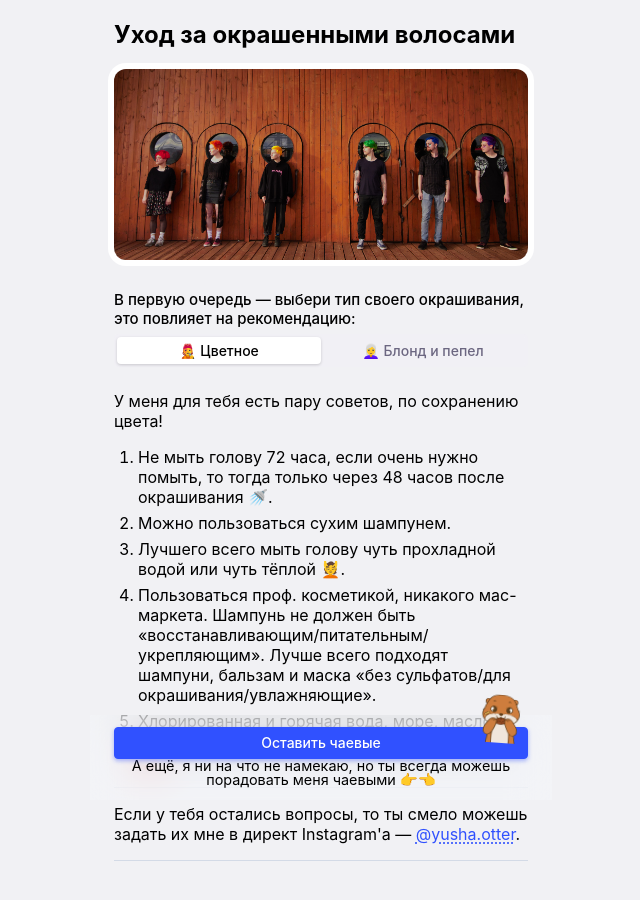
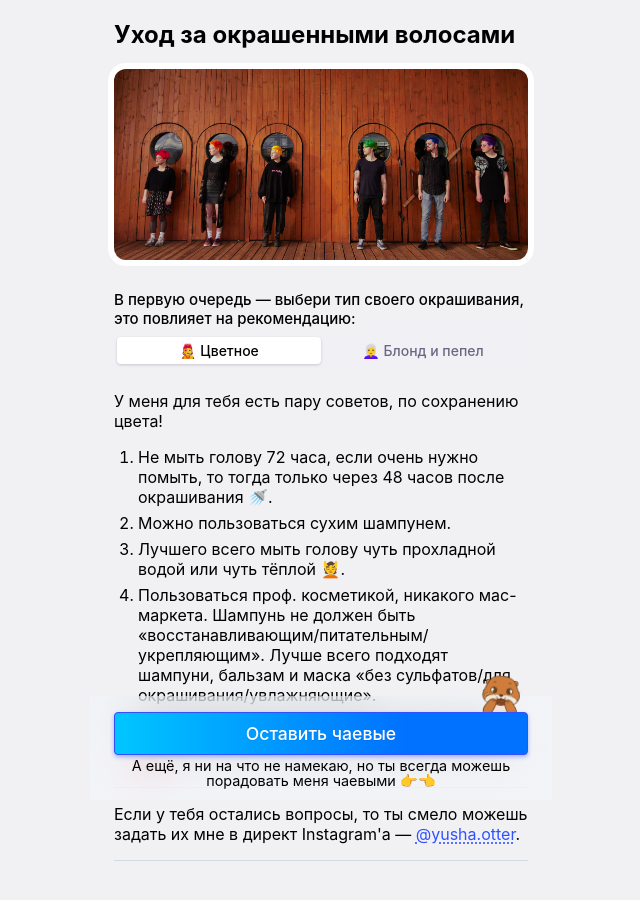
Before and after one commit to kriakiku/yusha, a Nuxt app: page /article/care-for-colored-hair in a window 1280 px wide. Shown: the top 900 px of the page, without its empty margins (319-959 px from the left). Built offline with nearby package versions, Linux system fonts and the light colour scheme.

Commit message:
feat: smooth scroll

```diff
--- a/components/content/TipInfo.vue
+++ b/components/content/TipInfo.vue
@@ -33,7 +33,7 @@
   margin: 0 calc(var(--content-padding) * -1);
   padding: calc(var(--content-padding) / 2) var(--content-padding);
 
-  &__button {
+  .it-btn {
     margin: 4px 0 4px 0;
     padding: 12px 10px;
     font-size: 1.1rem;
--- a/layouts/default.vue
+++ b/layouts/default.vue
@@ -1,5 +1,5 @@
 <template>
-  <div class="layout">
+  <div class="layout" ref="layout">
     <header class="layout__header">
       <UiLogo />
       <!-- Instagram -->
@@ -27,6 +27,14 @@
 <script setup>
 const { $router } = useNuxtApp();
 const routeName = computed(() => $router.currentRoute.value.name);
+const layout = ref(null);
+
+watch(routeName, () => {
+  if (!process.server && layout.value && document) {
+    layout.value.scrollTop = 0;
+    document.scrollTop = 0;
+  }
+});
 </script>
 
 <style lang="less">
@@ -46,7 +54,9 @@ const routeName = computed(() => $router.currentRoute.value.name);
 
   font-family: Inter, system-ui, -apple-system, BlinkMacSystemFont, Segoe UI,
     Roboto, Helvetica Neue, Arial, Noto Sans, sans-serif;
-  // -webkit-font-smoothing: antialiased;
+  -webkit-font-smoothing: antialiased;
+
+  scroll-behavior: smooth;
 }
 
 body {
@@ -68,6 +78,7 @@ body {
 
     overflow-x: auto;
     scrollbar-width: none;
+    scroll-behavior: smooth;
     &::-webkit-scrollbar {
       display: none;
     }
```
